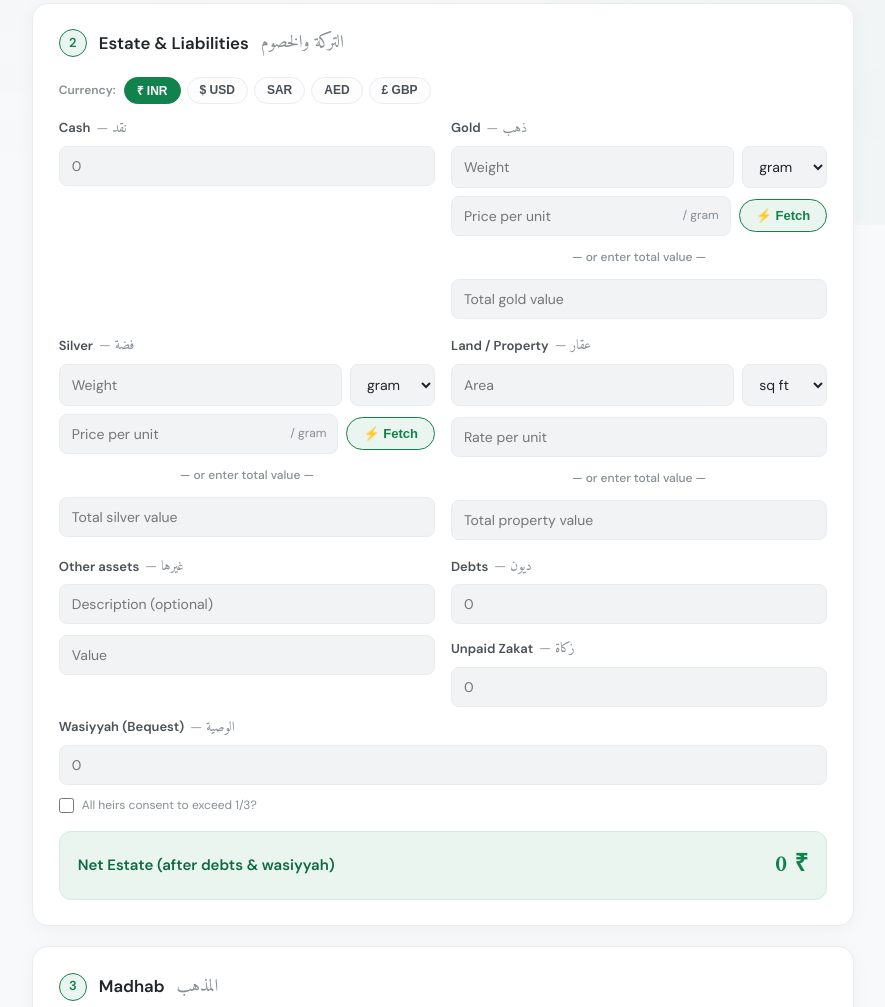
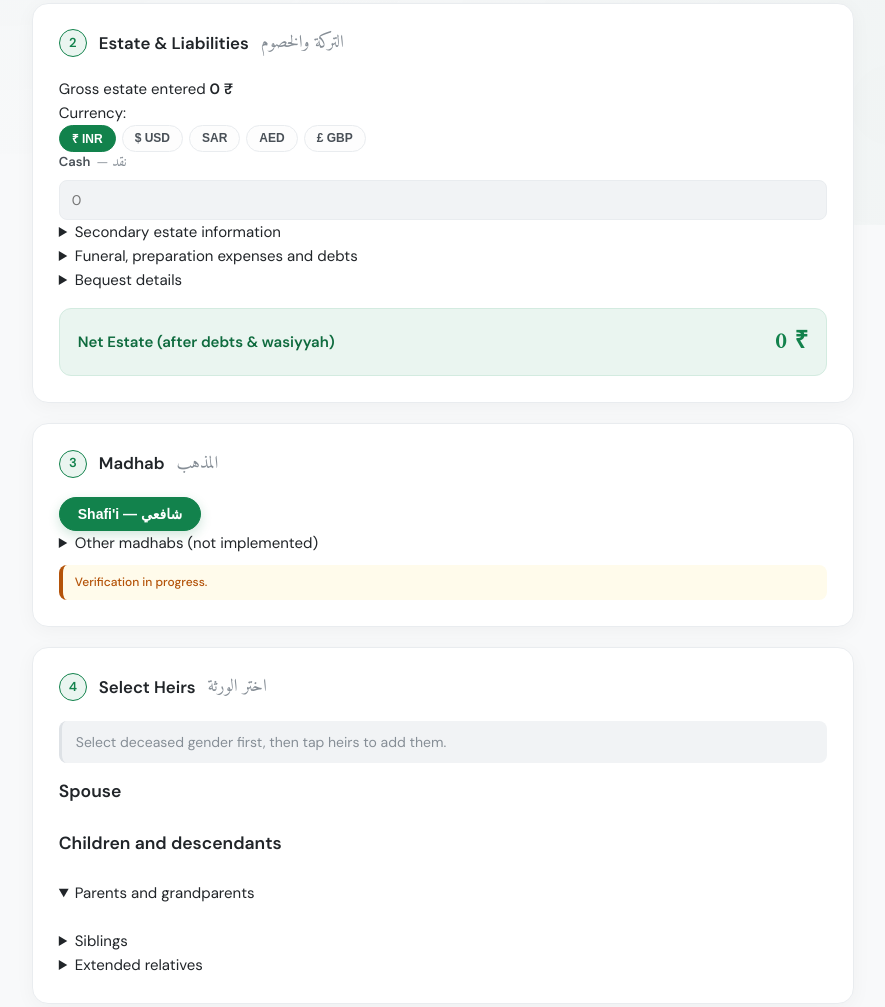
Before and after one commit to m-ameen-k/Islamic-Inheritance-Calculator, a website: page index.html in a window 1280 px wide. Shown: the part 575-1582 px from the top of the page, without its empty margins (197-1082 px from the left). Drawn offline with Linux system fonts and the light colour scheme.

Commit message:
ui: group advanced inputs in native disclosures

```diff
--- a/index.html
+++ b/index.html
@@ -56,8 +56,13 @@
 
 <div class="card ai">
   <div class="ch"><div class="cn">2</div><div class="ct" data-i="est_t">Estate &amp; Liabilities</div><div class="car">التركة والخصوم</div></div>
-  <div style="display:flex;align-items:center;gap:8px;margin-bottom:14px;flex-wrap:wrap">
-    <span style="font-size:12px;color:var(--txt3);font-weight:600" data-i="curr_lbl">Currency:</span>
+  <div class="estate-overview">
+    <div class="gross-estate">
+      <span>Gross estate entered</span>
+      <strong id="grossTotal">0 ₹</strong>
+    </div>
+    <div class="currency-row">
+    <span class="currency-label" data-i="curr_lbl">Currency:</span>
     <div class="pill-row" id="currGrp">
       <button class="pill on" data-c="INR" data-s="₹">₹ INR</button>
       <button class="pill" data-c="USD" data-s="$">$ USD</button>
@@ -66,11 +71,16 @@
       <button class="pill" data-c="GBP" data-s="£">£ GBP</button>
     </div>
     </div>
-  <div class="g2">
-    <div class="field">
+  </div>
+
+  <div class="field estate-primary-field">
       <div class="flabel"><span data-i="cash">Cash</span> <span class="far">— نقد</span></div>
-      <input type="number" id="cash" class="inp" placeholder="0" min="0" step="any">
+      <input type="number" id="cash" class="inp" placeholder="0" min="0" step="any" inputmode="decimal">
   </div>
+
+  <details class="form-disclosure">
+    <summary>Secondary estate information</summary>
+    <div class="g2 disclosure-grid">
       <div class="field">
       <div class="flabel"><span data-i="gold">Gold</span> <span class="far">— ذهب</span><span class="computed-val" id="goldBadge" title="Click to fill total value">⚡ <span id="goldBadgeVal"></span></span></div>
       <div class="metal-row"><input type="number" id="gold_w" class="inp" placeholder="Weight" min="0" step="any"><select id="gold_u" class="inp"><option value="gram">gram</option><option value="tola">tola</option><option value="ounce">oz</option><option value="kg">kg</option></select></div>
@@ -94,22 +104,36 @@
       <input type="text" id="other_d" class="inp" placeholder="Description (optional)" style="margin-bottom:5px">
       <input type="number" id="other_v" class="inp" placeholder="Value" min="0" step="any">
       </div>
+    </div>
+  </details>
+
+  <details class="form-disclosure">
+    <summary>Funeral, preparation expenses and debts</summary>
+    <div class="g2 disclosure-grid">
       <div class="field">
       <div class="flabel"><span data-i="debts">Debts</span> <span class="far">— ديون</span></div>
       <input type="number" id="debts" class="inp" placeholder="0" min="0" step="any">
+      </div>
+      <div class="field">
       <div class="flabel" style="margin-top:8px"><span data-i="zakat">Unpaid Zakat</span> <span class="far">— زكاة</span></div>
       <input type="number" id="zakat" class="inp" placeholder="0" min="0" step="any">
       </div>
     </div>
-  <div class="field" style="margin-top:10px">
+    <p class="disclosure-note">Only the existing debt and unpaid-zakat fields affect the displayed estate. Funeral and preparation costs require qualified case review.</p>
+  </details>
+
+  <details class="form-disclosure">
+    <summary>Bequest details</summary>
+    <div class="field disclosure-content">
     <div class="flabel"><span data-i="was_lbl">Wasiyyah (Bequest)</span> <span class="far">— الوصية</span></div>
     <input type="number" id="wasiyyah" class="inp" placeholder="0" min="0" step="any">
-    <div style="display:flex;align-items:center;gap:8px;margin-top:5px">
-      <input type="checkbox" id="was_con" style="width:15px;height:15px;accent-color:var(--pri)">
-      <label for="was_con" style="font-size:12px;color:var(--txt3);cursor:pointer" data-i="was_con">All heirs consent to exceed 1/3?</label>
+    <div class="checkbox-row">
+      <input type="checkbox" id="was_con">
+      <label for="was_con" data-i="was_con">All heirs consent to exceed 1/3?</label>
     </div>
     <div id="wasWarn" class="wbox"></div>
     </div>
+  </details>
   <div class="total-bar"><span class="tl" data-i="net_lbl">Net Estate (after debts &amp; wasiyyah)</span><span class="tv" id="netTotal">0</span></div>
 </div>
 
@@ -117,17 +141,43 @@
   <div class="ch"><div class="cn">3</div><div class="ct" data-i="mad_t">Madhab </div><div class="car"> المذهب</div></div>
   <div class="mrow">
     <button class="mbtn on" data-m="shafii" style="cursor:default">Shafi'i — شافعي</button>
+  </div>
+  <details class="form-disclosure madhab-disclosure">
+    <summary>Other madhabs (not implemented)</summary>
+    <div class="mrow disclosure-content">
     <button class="mbtn" data-m="hanafi" disabled title="Not implemented">Hanafi — حنفي</button>
     <button class="mbtn" data-m="maliki" disabled title="Not implemented">Maliki — مالكي</button>
     <button class="mbtn" data-m="hanbali" disabled title="Not implemented">Hanbali — حنبلي</button>
     </div>
+  </details>
   <div class="snote" style="margin-top:10px;margin-bottom:0">Verification in progress.</div>
 </div>
 
 <div class="card ai">
   <div class="ch"><div class="cn">4</div><div class="ct" data-i="heir_t">Select Heirs</div><div class="car">اختر الورثة</div></div>
   <div class="hint" id="heirsHint" data-i="heir_hint">Select deceased gender first, then tap heirs.</div>
-  <div class="hgrid" id="hgrid"></div>
+  <div class="heir-groups" id="hgrid">
+    <section class="heir-group" aria-labelledby="spouseHeirsTitle">
+      <h3 id="spouseHeirsTitle">Spouse</h3>
+      <div class="hgrid" id="hgrid-spouse"></div>
+    </section>
+    <section class="heir-group" aria-labelledby="descendantHeirsTitle">
+      <h3 id="descendantHeirsTitle">Children and descendants</h3>
+      <div class="hgrid" id="hgrid-descendants"></div>
+    </section>
+    <details class="heir-group" open>
+      <summary>Parents and grandparents</summary>
+      <div class="hgrid" id="hgrid-parents"></div>
+    </details>
+    <details class="heir-group">
+      <summary>Siblings</summary>
+      <div class="hgrid" id="hgrid-siblings"></div>
+    </details>
+    <details class="heir-group">
+      <summary>Extended relatives</summary>
+      <div class="hgrid" id="hgrid-extended"></div>
+    </details>
+  </div>
 </div>
 
 <div class="res card ai" id="resSec">
@@ -181,6 +231,10 @@
   <p class="calculation-disabled-reason" id="calculationDisabledReason" data-i="calc_disabled_reason">
     The legacy engine is preserved, but it is not available for estate distribution.
   </p>
+  <details class="summary-disclosure">
+    <summary>Detailed verification explanation</summary>
+    <p>This case-preparation interface remains available for review, but no result may be calculated or used to distribute an estate until the Shafi‘i rule set completes scholarly verification.</p>
+  </details>
   </section>
 </aside>
 </main>
--- a/js/app.js
+++ b/js/app.js
@@ -132,7 +132,10 @@ function getWasiyyah(ad){
 
 function getNet(){const ad=getAfterDebts(); return Math.max(0,ad-getWasiyyah(ad));}
 
-function updateNet(){ document.getElementById("netTotal").textContent=getNet().toLocaleString(undefined,{maximumFractionDigits:2})+" "+cSym; }
+function updateNet(){
+  document.getElementById("grossTotal").textContent=getGross().toLocaleString(undefined,{maximumFractionDigits:2})+" "+cSym;
+  document.getElementById("netTotal").textContent=getNet().toLocaleString(undefined,{maximumFractionDigits:2})+" "+cSym;
+}
 
 ["cash","gold_w","gold_p","gold_tot","silver_w","silver_p","silver_tot","land_a","land_rate","land_tot","other_v","debts","zakat","wasiyyah","was_con"]
   .forEach(id=>{document.getElementById(id)?.addEventListener("input",updateNet);});
@@ -197,7 +200,14 @@ function updateDynamicUI() {
 }
 
 function renderHeirs(){
-  const g=document.getElementById("hgrid"); g.innerHTML="";
+  const g=document.getElementById("hgrid");
+  const groupIds={
+    zawj:"spouse",zawja:"spouse",
+    ibn:"descendants",bint:"descendants",ibn_ibn:"descendants",bint_ibn:"descendants",
+    ab:"parents",umm:"parents",jadd:"parents",jadda_ab:"parents",jadda_umm:"parents",
+    akh_sh:"siblings",akh_ab:"siblings",akh_um:"siblings",ukht_sh:"siblings",ukht_ab:"siblings",ukht_um:"siblings"
+  };
+  g.querySelectorAll(".hgrid").forEach(group=>{ group.innerHTML=""; });
   HEIRS.forEach(h=>{
     const show=gender&&(h.dec==="b"||h.dec===gender), c=sel[h.id]||0;
     const card=document.createElement("div");
@@ -212,7 +222,8 @@ function renderHeirs(){
         card.classList.toggle("sel",!!sel[h.id]);
         updateDynamicUI();
     });
-    g.appendChild(card);
+    const group=document.getElementById("hgrid-"+(groupIds[h.id]||"extended"));
+    group.appendChild(card);
   });
 
   g.querySelectorAll(".cb").forEach(btn=>btn.addEventListener("click",e=>{
```
Lines whose indentation alone changed are shown as unchanged.
